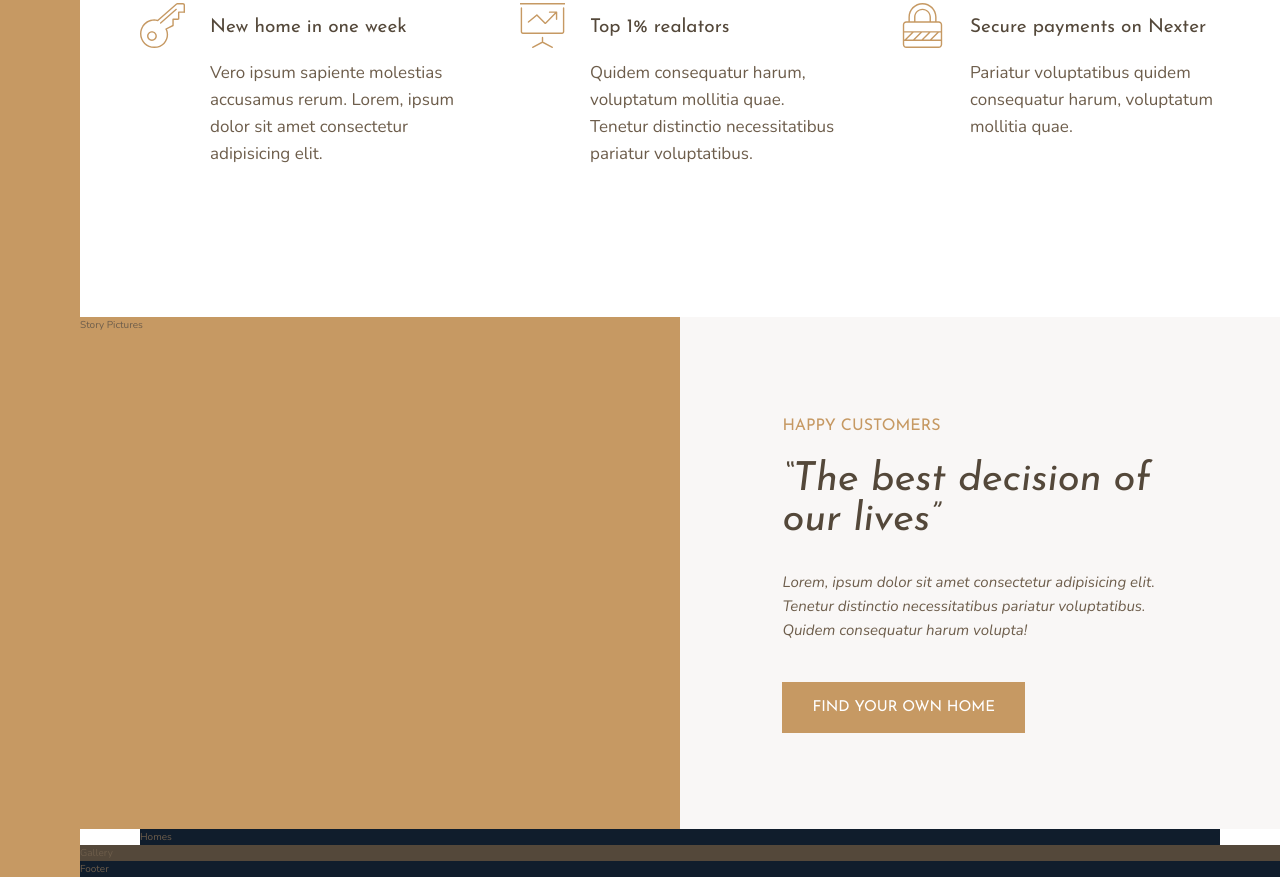
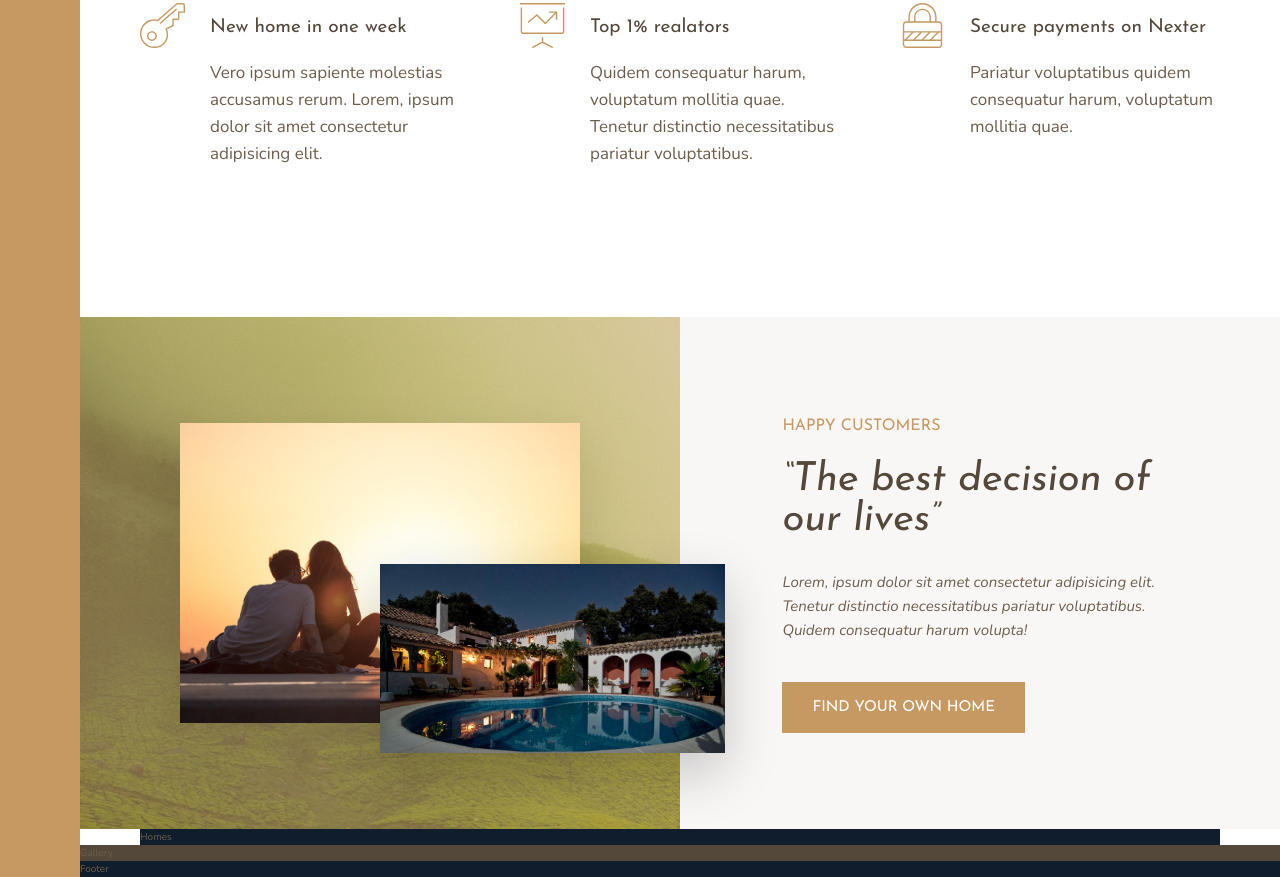
Before and after one commit to itodddev/nexter, a website: page index.html in a window 1280 px wide. Shown: the part 991-1868 px from the top of the page. Drawn offline with nearby package versions, Linux system fonts and the light colour scheme.

Commit message:
Story Section

```diff
--- a/index.html
+++ b/index.html
@@ -97,7 +97,12 @@
     </section>
 
     <div class="story__pictures">
-      Story Pictures
+      <img
+        src="img/story-1.jpeg"
+        alt="Couple with new house"
+        class="story__img--1"
+      />
+      <img src="img/story-2.jpeg" alt="new house" class="story__img--2" />
     </div>
 
     <div class="story__content">
--- a/sass/_story.scss
+++ b/sass/_story.scss
@@ -2,6 +2,32 @@
   &__pictures {
     background-color: $color-primary;
     grid-column: full-start / col-end 4;
+    background-image: linear-gradient(
+        rgba($color-primary, 0.5),
+        rgba($color-primary, 0.5)
+      ),
+      url(../img/back.jpg);
+
+    display: grid;
+    grid-template-columns: repeat(6, 1fr);
+    grid-template-rows: repeat(6, 1fr);
+    align-items: center;
+  }
+
+  &__img--1 {
+    width: 100%;
+    grid-row: 2 / 6;
+    grid-column: 2 / 6;
+    box-shadow: 0 2rem 5rem rgba(#000, 0.1);
+  }
+
+  &__img--2 {
+    width: 115%;
+    z-index: 20;
+    grid-row: 4 / 6;
+    grid-column: 4 / 7;
+    //transform: translateX(6rem);
+    box-shadow: 0 2rem 5rem rgba(#000, 0.2);
   }
 
   &__content {
```
Also changed, not shown: css/style.css.
